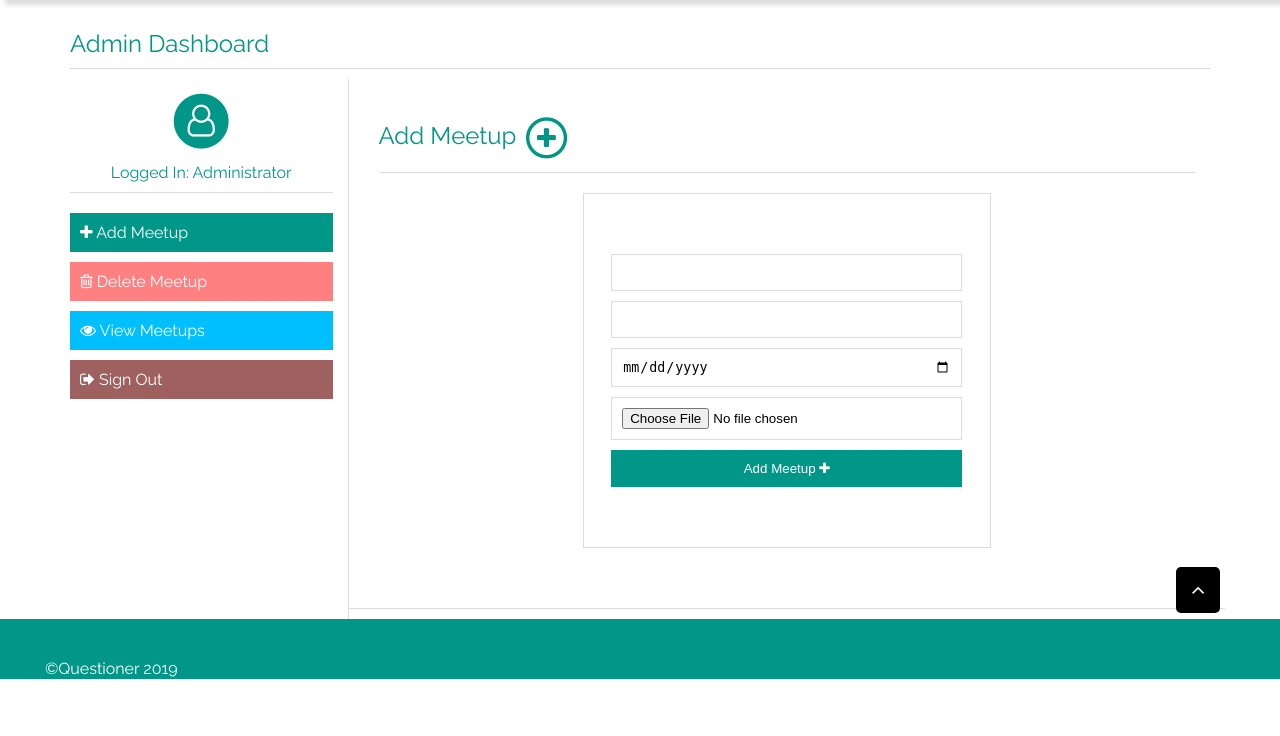
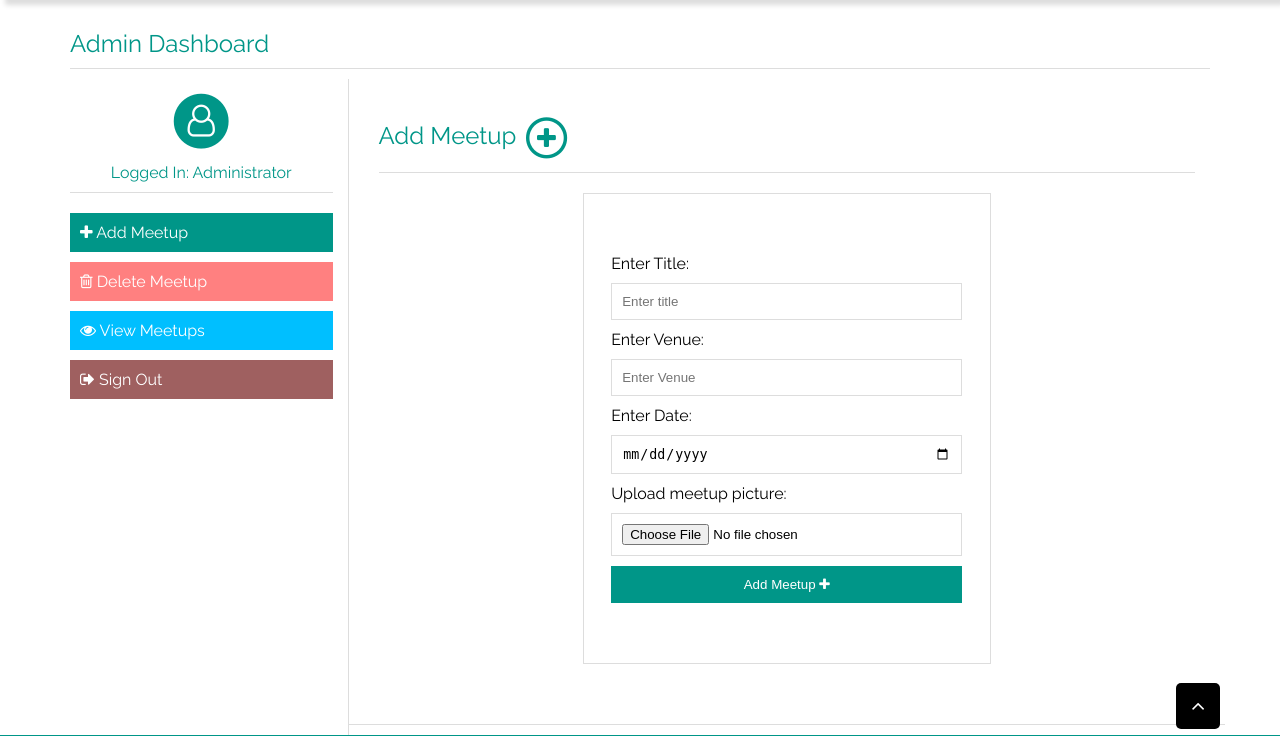
Before and after one commit to Felix45/Questioner, a Python web app: template UI/templates/createmeetup.html in a window 1280 px wide. Shown: the part 71-807 px from the top of the page. Before the commit the page ends 750 px from the top, so only its background shows below. Run offline with Jinja, Linux system fonts and the light colour scheme; the template is opened without the code that fills it, so the values that code supplies are empty.

Commit message:
[finishes #162967834] finished working on createmeetup.html

```diff
--- a/UI/templates/createmeetup.html
+++ b/UI/templates/createmeetup.html
@@ -103,16 +103,20 @@
 						<div class="column-lg-12 column-md-12 colum-sm-12 column-xs-12">
 							<form method="post" action="" class="no-box-shadow">
 							  <div>
-							  	<input type="text" name="title" class="input input-field" />
+							   <span class="input-field">Enter Title:</span>
+							  	<input type="text" name="title" class="input input-field" placeholder="Enter title"/>
 							  </div>
 
 							  <div>
-							  	<input type="text" name="venue" class="input input-field" />
+							  	 <span class="input-field">Enter Venue:</span>
+							  	<input type="text" name="venue" class="input input-field" placeholder="Enter Venue" />
 							  </div>
 							  <div>
+							  <span class="input-field">Enter Date:</span>
 							  	<input type="date" name="date" class="input input-field" />
 							  </div>
 							  <div>
+							   <span class="input-field">Upload meetup picture:</span>
 							  	<input type="file" name="file" class="input input-field" />
 							  </div>
 
```
